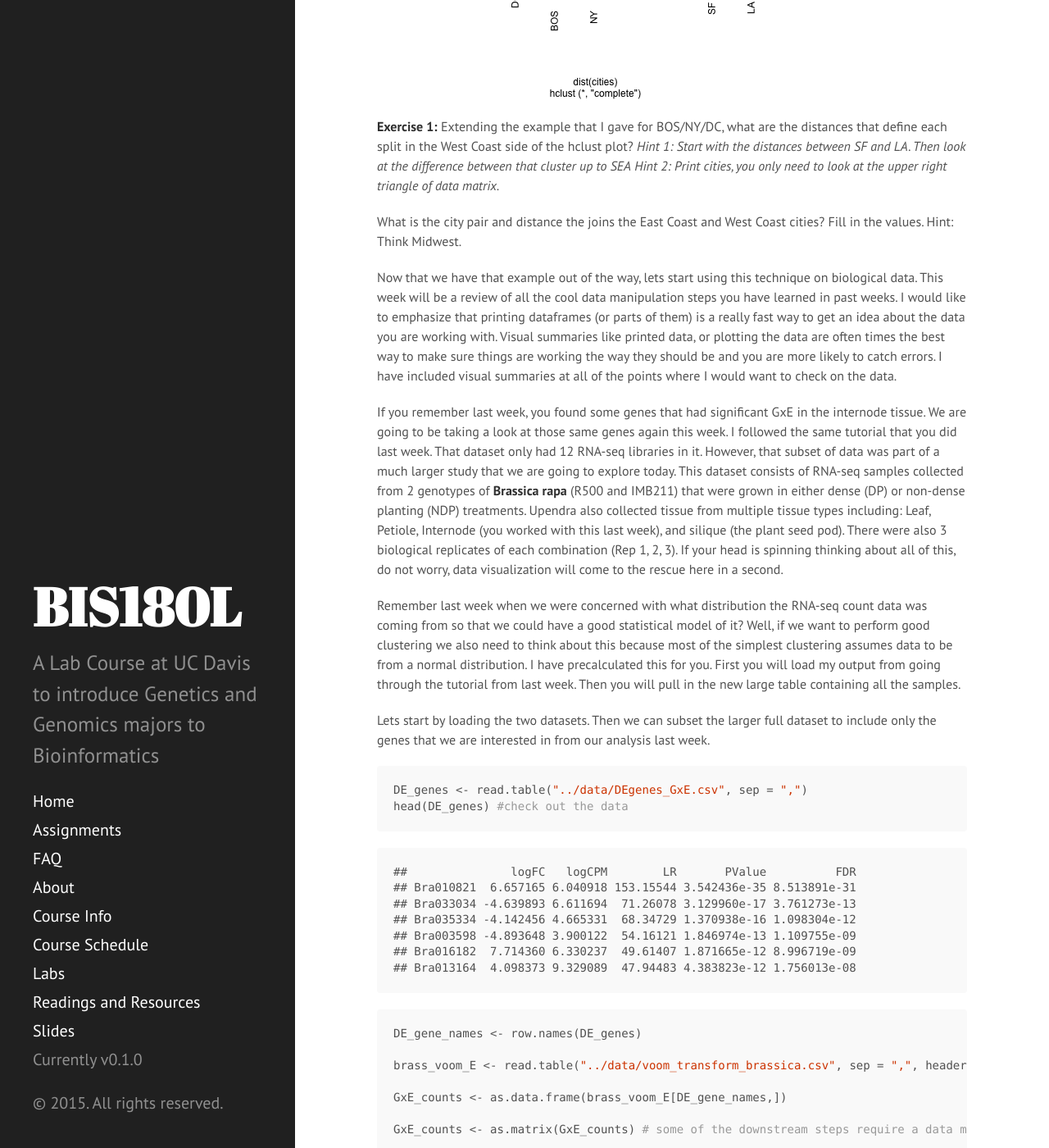
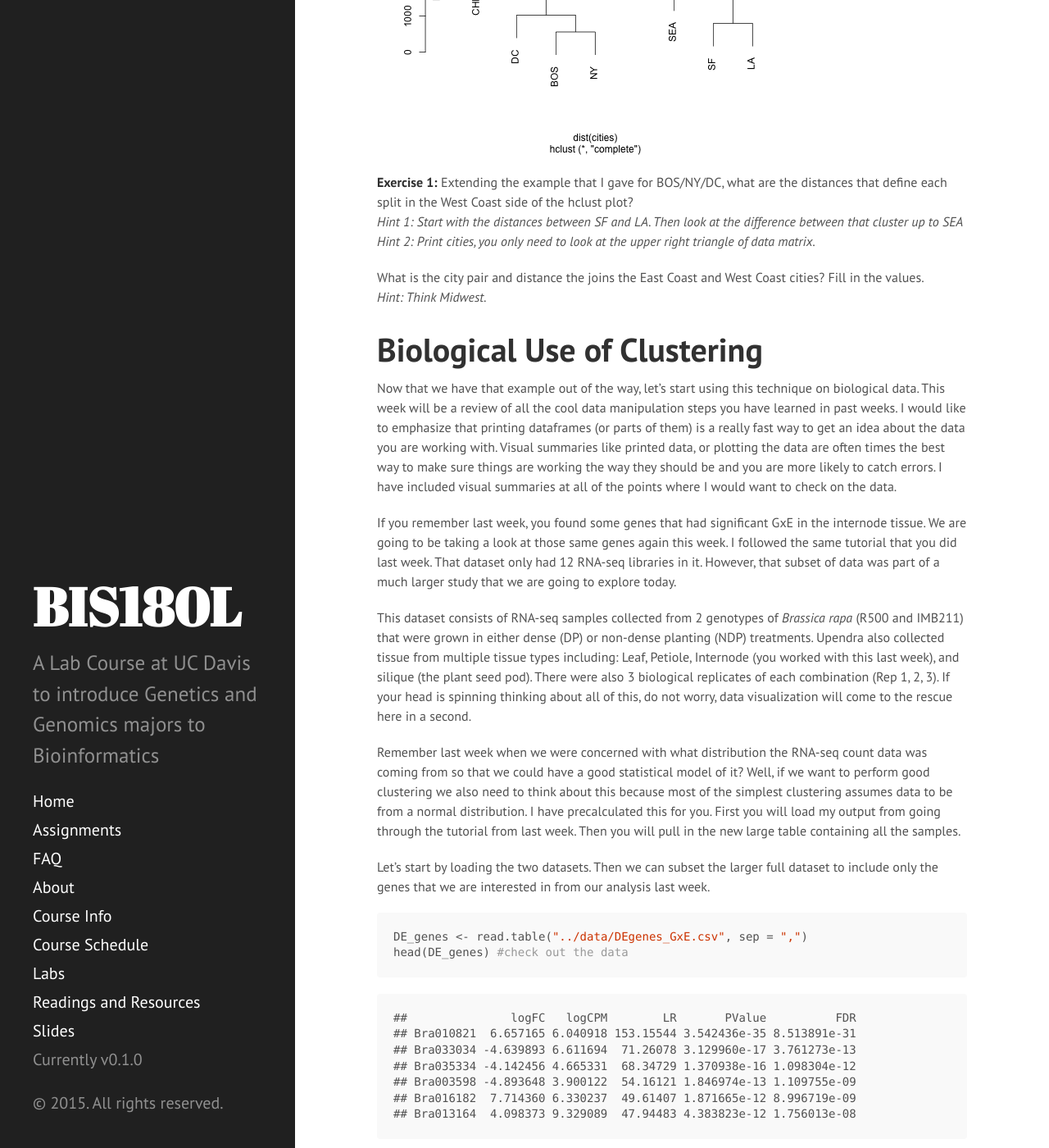
Before and after one commit to rjcmarkelz/BIS180L_web, a Jekyll site: the page built from _posts/2015-05-19-genetic-networks-1.md, in a window 1280 px wide and 1400 px high, scrolled down 1946 px. Shown: the whole window at 82% size. Built offline with Jekyll 4.4.1, drawn with Linux system fonts in a browser that asks for light colours; Markdown is read by kramdown in place of the engine named in the settings; some of the changed text lies outside the part shown.

Commit message:
revised through exercise 3

````diff
--- a/_posts/2015-05-19-genetic-networks-1.md
+++ b/_posts/2015-05-19-genetic-networks-1.md
@@ -23,18 +23,20 @@
 The two clustering methods that we will be exploring are __hierarchical clustering__ and __k-means clustering__. These have important similarities and differences that we will discuss in detail throughout today. The basic idea with clustering is to find how similar the rows and/or columns in the dataset are based on the values contained within the data frame. You have already used a similar technique last week when you produced the MDS plot. This visualization showed that samples from similar genotype and treatment combinations were plotted next to one another based on their Biological Coefficient of Variation calculated across all of the counts of genes.
 
 # Hierarchical Clustering
-An intuitive example is clustering the distances between know geographic locations, such as US Cities. I took this example from this [website](http://www.analytictech.com/networks/hiclus.htm).
+An intuitive example is clustering the distances between known geographic locations, such as U.S. cities. I took an example from this [website](http://www.analytictech.com/networks/hiclus.htm).
 
-1. Calculate a distance measure between all the row and column combinations in data set (think geographic distances between cities)
-2. Start all the items in the data out as belonging to its own cluster (every city is its own cluster)
-3. In the distance matrix, find the two closest points (find shortest distance between any two cities)
-4. Merge the two closest points into one cluster (merge BOS and NY in our example dataset)
-5. Repeat steps 3 and 4 until all the items belong to a single large cluster
+The conceptual overview of the steps we'll complete is as follows:
+__1.__ Calculate a distance measure between all the row and column combinations in data set (think geographic distances between cities)
+__2.__ Start each item in the data as belonging to its own cluster (i.e. every city is its own cluster)
+__3.__ In the distance matrix, find the two closest points (find shortest distance between any two cities)
+__4.__ Merge the two closest points into one cluster (merge BOS and NY in our example dataset)
+__5.__ Repeat steps 3 and 4 until all the items belong to a single large cluster
 
-A special note: all the clusters at each merge take on the shortest distance between any one member of the cluster and the remaining clusters. For example, the distance between BOS and DC is 433 miles, but the distance between NY and DC is 233. Because BOS/NY are considered one cluster after our first round, their cluster distance to DC is 233. All three of these cities are then merged into one cluster DC/NY/BOS.
+**A special note:** At each merge, the new cluster takes on the <u>shortest distance</u> between any one member of the cluster and the remaining clusters. For example, the distance between BOS and DC is 429 miles, but the distance between NY and DC is 233. Because BOS/NY are merged into one cluster, their cluster distance to DC is now 233 which is the shorter of the two former distances. All three of these cities are then merged into one cluster DC/NY/BOS.
 
 
 ```r
+# Load the distance matrix for city data
 cities <- read.table("../data/us_cities.txt", sep = "\t", header = TRUE)
 
 rownames(cities) <- cities$X # make the first column the rownames
@@ -63,16 +65,18 @@
 *Hint 2: Print cities, you only need to look at the upper right triangle of data matrix.*
 
 What is the city pair and distance the joins the East Coast and West Coast cities? Fill in the values.
-Hint: Think Midwest.
+*Hint: Think Midwest.*
 
+# Biological Use of Clustering
+Now that we have that example out of the way, let's start using this technique on biological data. This week will be a review of all the cool data manipulation steps you have learned in past weeks. I would like to emphasize that printing dataframes (or parts of them) is a really fast way to get an idea about the data you are working with. Visual summaries like printed data, or plotting the data are often times the best way to make sure things are working the way they should be and you are more likely to catch errors. I have included visual summaries at all of the points where I would want to check on the data.
 
-Now that we have that example out of the way, lets start using this technique on biological data. This week will be a review of all the cool data manipulation steps you have learned in past weeks. I would like to emphasize that printing dataframes (or parts of them) is a really fast way to get an idea about the data you are working with. Visual summaries like printed data, or plotting the data are often times the best way to make sure things are working the way they should be and you are more likely to catch errors. I have included visual summaries at all of the points where I would want to check on the data.
+If you remember last week, you found some genes that had significant GxE in the internode tissue. We are going to be taking a look at those same genes again this week. I followed the same tutorial that you did last week. That dataset only had 12 RNA-seq libraries in it. However, that subset of data was part of a much larger study that we are going to explore today.
 
-If you remember last week, you found some genes that had significant GxE in the internode tissue. We are going to be taking a look at those same genes again this week. I followed the same tutorial that you did last week. That dataset only had 12 RNA-seq libraries in it. However, that subset of data was part of a much larger study that we are going to explore today. This dataset consists of RNA-seq samples collected from 2 genotypes of **Brassica rapa** (R500 and IMB211) that were grown in either dense (DP) or non-dense planting (NDP) treatments. Upendra also collected tissue from multiple tissue types including: Leaf, Petiole, Internode (you worked with this last week), and silique (the plant seed pod). There were also 3 biological replicates of each combination (Rep 1, 2, 3). If your head is spinning thinking about all of this, do not worry, data visualization will come to the rescue here in a second.
+This dataset consists of RNA-seq samples collected from 2 genotypes of *Brassica rapa* (R500 and IMB211) that were grown in either dense (DP) or non-dense planting (NDP) treatments. Upendra also collected tissue from multiple tissue types including: Leaf, Petiole, Internode (you worked with this last week), and silique (the plant seed pod). There were also 3 biological replicates of each combination (Rep 1, 2, 3). If your head is spinning thinking about all of this, do not worry, data visualization will come to the rescue here in a second.
 
 Remember last week when we were concerned with what distribution the RNA-seq count data was coming from so that we could have a good statistical model of it? Well, if we want to perform good clustering we also need to think about this because most of the simplest clustering assumes data to be from a normal distribution. I have precalculated this for you. First you will load my output from going through the tutorial from last week. Then you will pull in the new large table containing all the samples.
 
-Lets start by loading the two datasets. Then we can subset the larger full dataset to include only the genes that we are interested in from our analysis last week.
+Let's start by loading the two datasets. Then we can subset the larger full dataset to include only the genes that we are interested in from our analysis last week.
 
 
 ```r
@@ -109,7 +113,7 @@
 ```
 
 ![plot of chunk unnamed-chunk-3]({{ site.baseurl }}/figure/unnamed-chunk-3-1.png)
-What a mess! We are too overplotted in this direction. How about if we cluster by column instead? Notice we have to transpose the data using *t()*. Also, make sure you stretch out the window so you can view it!
+What a mess! We are too overplotted in this direction. How about if we cluster by column instead? Notice we have to transpose the data using `t()`. Also, make sure you stretch out the window so you can view it!
 
 
 ```r
````
Also changed, not shown: other parts of _posts/2015-05-19-genetic-networks-1.md (+1 -1 lines).
